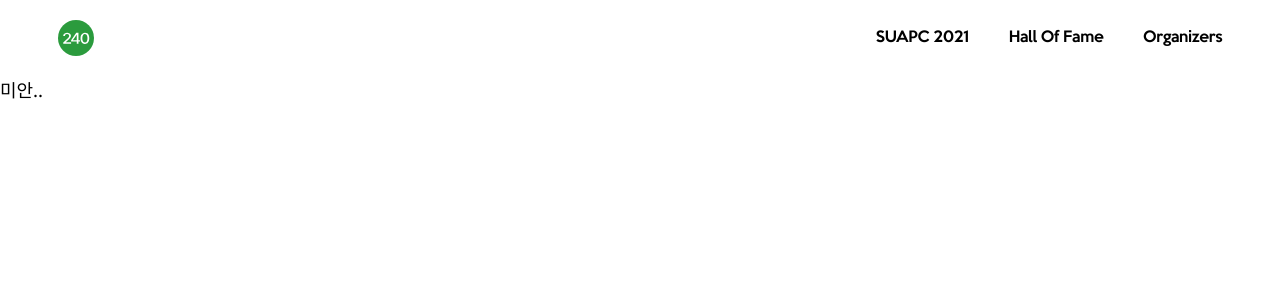
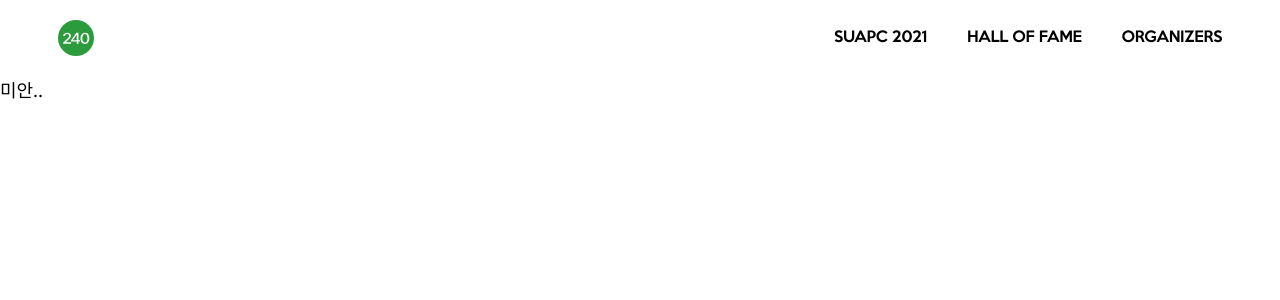
Before and after one commit to icpc-sinchon/icpc-sinchon.github.io, a Next.js app: page /two in a window 1280 px wide. Shown: the top 300 px of the page. Built offline with nearby package versions, Linux system fonts and the light colour scheme.

Commit message:
Set Max-Width To Header

```diff
--- a/components/Header.js
+++ b/components/Header.js
@@ -1,4 +1,6 @@
 import styled from 'styled-components'
+import Link from 'next/link'
+
 const HeaderWrap = styled.header`
     display:flex;
     align-items: center;
@@ -7,6 +9,7 @@ const HeaderWrap = styled.header`
     background-color: white;
     z-index: 1000;
     width: 100%;
+    max-width: 2300px;
 
     height:75px;
     padding: 0 3.2rem;
@@ -36,9 +39,9 @@ const Header = () => {
                 <LogoImg src="/res/header/240logo.svg" />
             </LogoImgWrap>
             <div style={{ flexGrow: "1" }} />
-            <HeaderElem>SUAPC 2021</HeaderElem>
-            <HeaderElem>Hall Of Fame</HeaderElem>
-            <HeaderElem>Organizers</HeaderElem>
+            <Link href="/suapc"><HeaderElem>SUAPC 2021</HeaderElem></Link>
+            <Link href="/halloffame"><HeaderElem>HALL OF FAME</HeaderElem></Link>
+            <HeaderElem>ORGANIZERS</HeaderElem>
         </HeaderWrap>
     )
 }
```
